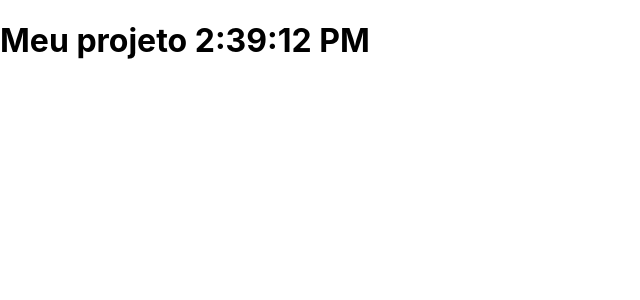
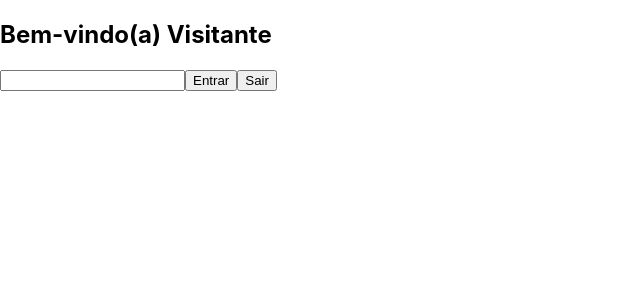
Before and after one commit to Milton-Rafael-da-Silva-Nunes/MeuSite, a React (Create React App) app: page / in a window 1280 px wide. Shown: the top 300 px of the page, without its empty margins (0-640 px from the left). Built offline with nearby package versions, Linux system fonts and the light colour scheme.

Commit message:
Trabalhando com Eventos no React

```diff
--- a/src/App.js
+++ b/src/App.js
@@ -1,28 +1,11 @@
 import React, { Component } from "react";
+import Membro from "./components/Membro";
 
 class App extends Component {
-
-    constructor(props) {
-        super(props);
-        this.state = {
-            hora: '00:00'
-        };
-    }
-
-    componentDidMount() {
-        setInterval(() => {
-            this.setState({ hora: new Date().toLocaleTimeString() })
-        }, 1000);
-    }
-
-    componentDidUpdate() {
-        console.log('Atualizou!!!');
-    }
-
-    render() {
-        return (
+    render(){
+        return(
             <div>
-                <h1>Meu projeto {this.state.hora}</h1>
+                <Membro nome="Visitante"/>
             </div>
         );
     }
--- /dev/null
+++ b/src/components/Membro/index.js
@@ -0,0 +1,41 @@
+import React, { Component } from "react";
+
+class Membro extends Component {
+
+    constructor(props) {
+        super(props);
+        this.state = {
+            nome: props.nome
+        };
+
+        this.entrar = this.entrar.bind(this);
+        this.sair = this.sair.bind(this);
+    }
+
+    entrar() {
+        var usaurio = document.getElementById('nome').value;
+        this.setState({ nome: usaurio });
+    }
+
+    sair() {
+        this.setState({ nome: '' });
+    }
+
+    render() {
+        return (
+            <div>
+                <h2>Bem-vindo(a) {this.state.nome} </h2>
+                <input id="nome"></input>
+
+                <button onClick={this.entrar}>
+                    Entrar
+                </button>
+                <button onClick={this.sair}>
+                    Sair
+                </button>
+            </div>
+        );
+    }
+}
+
+export default Membro;
```
